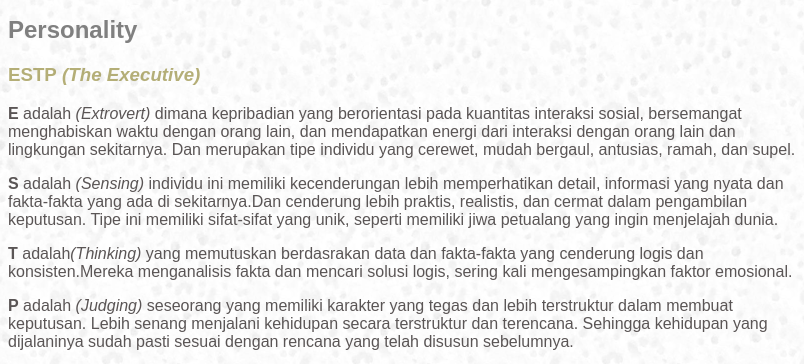
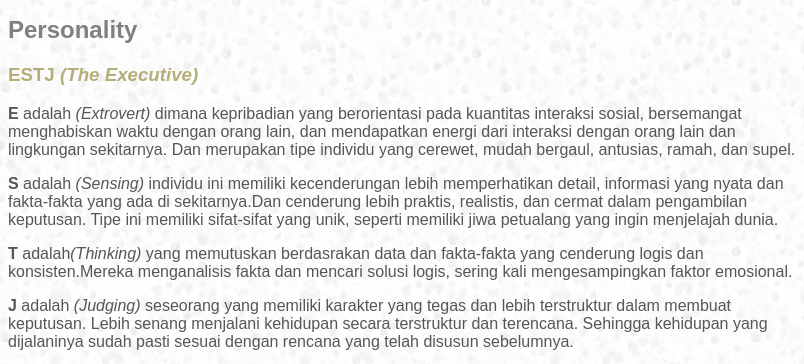
Before and after one commit to aliyyawandao/aliyyawandao.github.io, a plain HTML site: page index.html in a window 1280 px wide. Shown: the part 1245-1609 px from the top of the page, 0-804 px from the left. Drawn offline with nearby package versions, Linux system fonts and the light colour scheme.

Commit message:
Add files via upload

```diff
--- a/index.html
+++ b/index.html
@@ -58,7 +58,7 @@
 </div>
 <div class="personality" id="personality">
     <h2>Personality</h2>
-    <h3>ESTP<em> (The Executive)</em></h3>
+    <h3>ESTJ<em> (The Executive)</em></h3>
     <p><b>E</b> adalah <em>(Extrovert)</em> dimana kepribadian
         yang berorientasi pada kuantitas interaksi sosial,
         bersemangat menghabiskan waktu dengan orang lain,
@@ -73,7 +73,7 @@
     <p><b>T</b> adalah<em>(Thinking)</em> yang memutuskan berdasrakan data dan fakta-fakta
         yang cenderung logis dan konsisten.Mereka menganalisis fakta dan mencari solusi logis,
         sering kali mengesampingkan faktor emosional.</p>
-    <p><b>P</b> adalah <em>(Judging)</em> seseorang yang memiliki karakter yang tegas dan lebih
+    <p><b>J</b> adalah <em>(Judging)</em> seseorang yang memiliki karakter yang tegas dan lebih
         terstruktur dalam membuat keputusan. Lebih senang menjalani kehidupan secara
         terstruktur dan terencana. Sehingga kehidupan yang dijalaninya sudah pasti sesuai
         dengan rencana yang telah disusun sebelumnya.</p>
```
